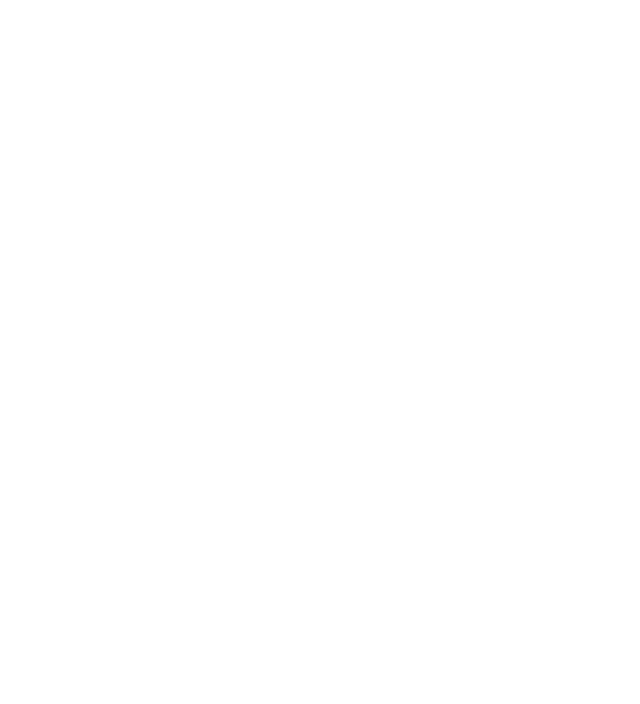
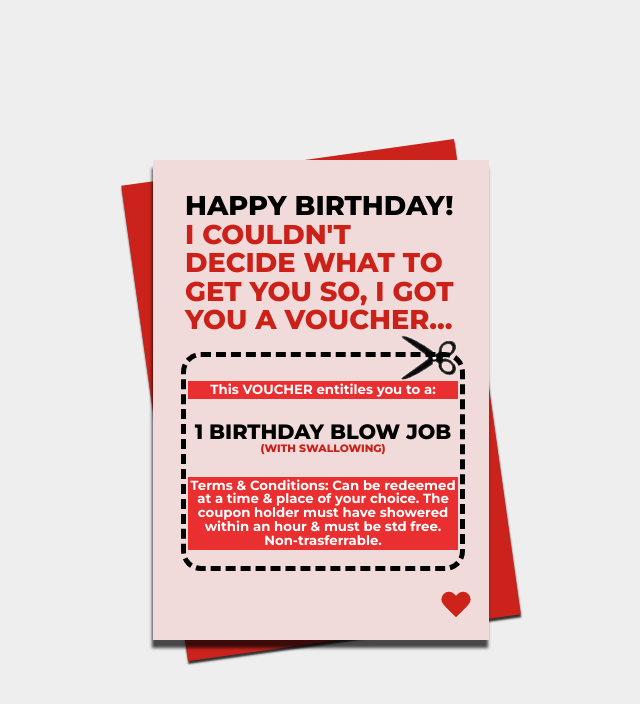
Before and after one commit to Puinci/happy-birthday-card, a plain HTML site: page index.html in a window 1280 px wide. Shown: the whole page, without its empty margins (319-959 px from the left). Drawn offline with Linux system fonts and the light colour scheme.

Commit message:
final result

```diff
--- a/index.html
+++ b/index.html
@@ -1,11 +1,30 @@
 <!DOCTYPE html>
-<html lang="en">
+<html lang="en" >
 <head>
-    <meta charset="UTF-8">
-    <meta name="viewport" content="width=device-width, initial-scale=1.0">
-    <title>Happy birthday Andrea</title>
+  <meta charset="UTF-8">
+  <title>Happy Birthday Enemy</title>
+  <link rel="stylesheet" href="style.css">
+
 </head>
 <body>
+<div class="container">
 
+  <div class="card">
+    <div class="envelope"></div>
+    <h1>Happy Birthday!</h1>
+    <h1><em>I couldn't decide what to get you so, i got you a VOUCHER...</em></h1>
+    <div class="img"><img src="tijera.png" alt=""></div>
+    <div class="voucher">
+      <h5>This VOUCHER entitiles you to a:</h5>
+      <h2>1 birthday blow job</h2>
+      <h6><em>(with swallowing)</em></h6>
+      <h5>Terms & Conditions: Can be redeemed at a time & place of your choice.
+        The coupon holder must have showered within an hour & must be std free. Non-trasferrable.
+      </h5>
+    </div>
+    <div class="heart"></div>
+  </div>
+
+</div>
 </body>
 </html>
--- a/style.css
+++ b/style.css
@@ -0,0 +1,118 @@
+@import url('https://fonts.googleapis.com/css?family=Montserrat:400,500,600,700,800&display=swap');
+
+.card,
+.envelope {
+  background: rgb(240, 218, 218);
+  box-shadow: -1px 8px 3px 0 rgba(0, 0, 0, 0.7);
+  height: 26em;
+  padding: 2em;
+  position: relative;
+  width: 17em;
+}
+
+.envelope {
+  background: #cb231c;
+  box-shadow: 0 3px 2px rgba(0, 0, 0, 0.8);
+  margin: -2em -2em;
+  position: absolute;
+  transform: rotate(-8deg);
+  z-index: -1;
+}
+h1,h2,h6{
+  font-weight: 800;
+  margin: 0;
+  text-transform: uppercase;
+}
+
+h2,h5,h6{
+  text-align: center;
+}
+
+h1 {
+  font-size: 1.7em;
+}
+
+h2 {
+  font-size: 1.3em;
+}
+
+h5{
+  color: rgb(253, 254, 255);
+  background: rgb(233, 47, 47);
+  padding: 2px;
+}
+
+em {
+  color: #cc2119;
+  font-style: normal;
+}
+
+.img {
+  text-align: right;
+}
+
+.voucher{
+  height: 205px;
+  width: 270px;
+  padding: 2px;
+  left:28px;
+  top: 40%;
+  border-style: dashed;
+  border-radius: 20px;
+  border-width: 5px;
+  position: absolute;
+}
+
+.heart {
+  bottom: 3em;
+  position: absolute;
+  right: 3em;
+}
+
+.heart::before,
+.heart::after {
+  background-color: #cd231b;
+  border-radius: 50px 50px 0 0;
+  content: "";
+  height: 25px;
+  left: 15px;
+  position: absolute;
+  transform: rotate(-45deg);
+  transform-origin: 0 100%;
+  width: 15px;
+}
+
+.heart::after {
+  left: 0;
+  transform: rotate(45deg);
+  transform-origin: 100% 100%;
+}
+
+
+
+
+
+
+
+
+
+
+
+
+
+/* general styling */
+html, body {
+  height: 100%;
+  margin: 0;
+}
+
+body {
+  align-items: center;
+  background-color: #eee;
+  display: flex;
+  font: 16px/1.05 "Montserrat", sans-serif;
+}
+
+.container {
+  margin: 0 auto;
+}
```
Also changed, not shown: tijera.png (added).
